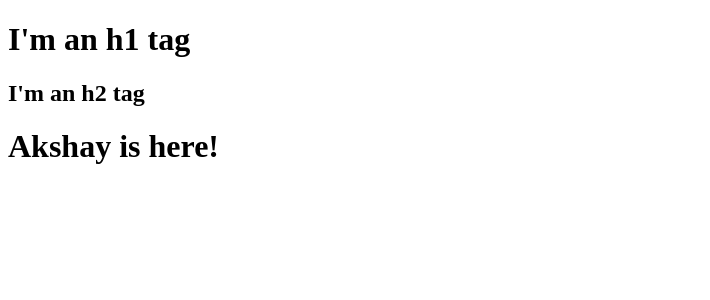
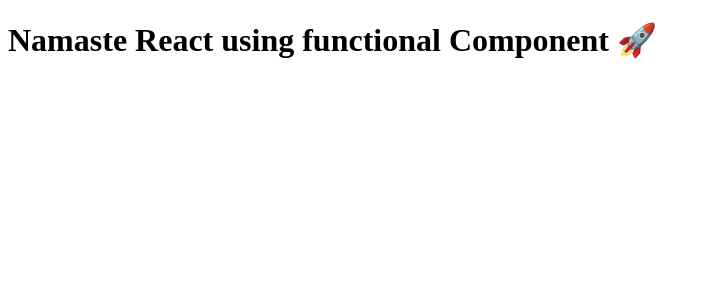
Before and after one commit to amoldongarwar/namaste-react, a React (Vite) app: page / in a window 1280 px wide. Shown: the top 300 px of the page, without its empty margins (0-710 px from the left). Built offline with nearby package versions, Linux system fonts and the light colour scheme.

Commit message:
episode-03-a

```diff
--- a/App.js
+++ b/App.js
@@ -1,31 +1,48 @@
-import React from 'react';
-import ReactDOM from 'react-dom/client'
-// const heading = React.createElement(   // Creating React element (Object)
+import React from "react";
+import ReactDOM from "react-dom/client";
+
+// React.createElement = object = HTMLElement(render)
+// const heading = React.createElement(
 //   "h1",
-//   { id: "heading", xyz:'abc' },
-//   "Hello world from React!"
+//   { id: "heading" },
+//   "Namaste React🚀"
 // );
+// console.log(heading); // object
 
-/*
-<div id="parent">
-  <div id="child">
-    <h1>I'm h1 tag</h1>
-    <h2>I'm h2 tag</h2>
+// JSX is not html inside javascript
+// JSX - is html like or XML like syntax in Javascript
+// JSX (transpiled before it reaches the JS) - PARCEL - Babel
+// JSX => Babel transpiles it to React.createElement => ReactElement-JS Object => HTMLElement(render)
+// Babel is a JavaScript compiler that converts modern JS
+// (ES6+, JSX, TypeScript) into older JS (ES5) for browser compatibility.
+// Used with bundlers (Parcel, Webpack, Vite) to make code production-ready.
+
+// React Element
+const jsxHeading = (
+  <h1 id="heading" className="head" tabIndex="1`">
+    Namaste React using JSX 🚀
+  </h1>
+); // single line
+const jsxHeading1 = (
+  <h1 id="heading" className="head" tabIndex="1">
+    Namaste React 🚀
+  </h1>
+); // Multi-line: Wrap in parentheses for readability
+
+// React Functional Component
+// without return keyword
+const HeadingComponent = () => <h1>Namaste React using functional Component 🚀</h1>
+const HeadingComponent1 = () => (
+  <div id="container">
+    <h1 className="heading">Namaste React using functional Component 🚀</h1>
   </div>
-</div>
-ReactElement(Object) ⇒ HTML (Browser Understands)
-*/
+)
+// return keyword
+const HeadingComponent2 = () => {
+  return <h1>Namaste React using functional Component 🚀</h1>;
+};
 
-const parent = React.createElement(
-  "div",
-  { id: "parent" },
-  React.createElement("div", { id: "child" }, [
-    React.createElement("h1", {}, `I'm an h1 tag`),
-    React.createElement("h2", {}, `I'm an h2 tag`),
-  ])
-);
-// console.log("heading", heading);
-console.log(parent, parent);
+console.log(jsxHeading); // object
 const root = ReactDOM.createRoot(document.getElementById("root"));
-// root.render(heading); // Passing React Element
-root.render(parent);
+// root.render(jsxHeading); // replacing
+root.render(<HeadingComponent1/>);
--- a/index.html
+++ b/index.html
@@ -6,32 +6,10 @@
     <title>Namaste React</title>
   </head>
   <body>
-    <div id="root"></div>
-    <h1>Akshay is here!</h1>
-    <!-- <script>
-        const heading = document.createElement('h1');
-        heading.innerHTML='Hello World! from JavaScript';
-        const root = document.getElementById('root');
-        root.appendChild(heading);
+    <div id="root">
+      <h1>Akshay is here!</h1>
+    </div>
 
-    </script> -->
-
-    <!-- <script
-      crossorigin
-      src="https://unpkg.com/react@18/umd/react.development.js"
-    ></script>
-    <script
-      crossorigin
-      src="https://unpkg.com/react-dom@18/umd/react-dom.development.js"
-    ></script> -->
-
-
-    <!-- By React  -->
-     <!-- <script>
-        const heading = React.createElement('h1',{},'Hello World! from React');
-        const root = ReactDOM.createRoot(document.getElementById('root'));
-        root.render(heading);
-     </script> -->
     <!-- <script src="./App.js"></script> parcel treating as broser script -->
     <script type="module" src="./App.js"></script>
   </body>
--- a/package.json
+++ b/package.json
@@ -15,6 +15,8 @@
   "author": "Akshay Shaini",
   "type": "commonjs",
   "scripts": {
+    "start": "parcel index.html",
+    "build": "parcel build index.html",
     "test": "jest"
   },
   "devDependencies": {
```
